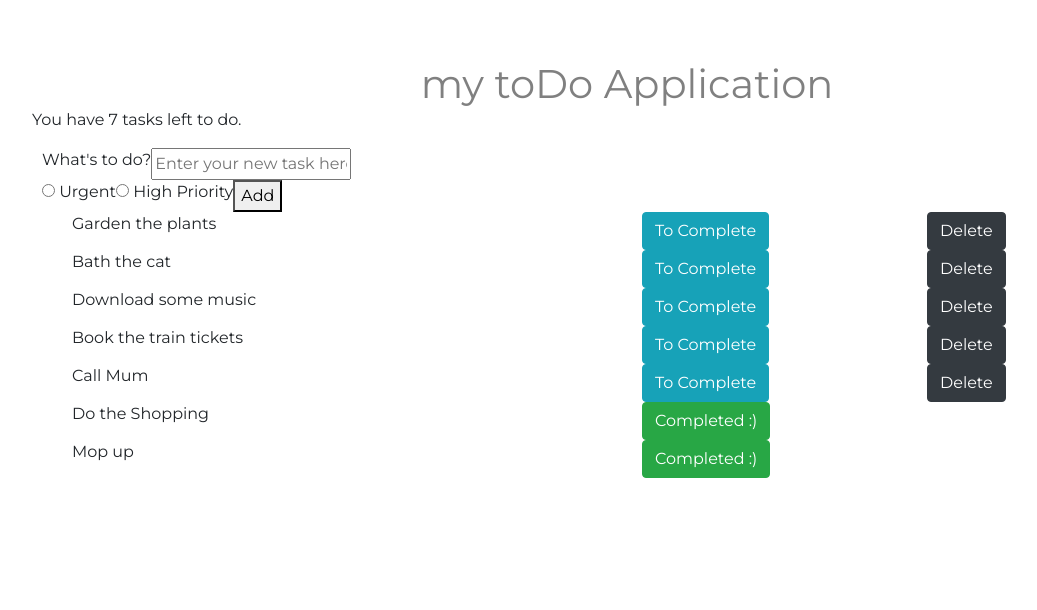
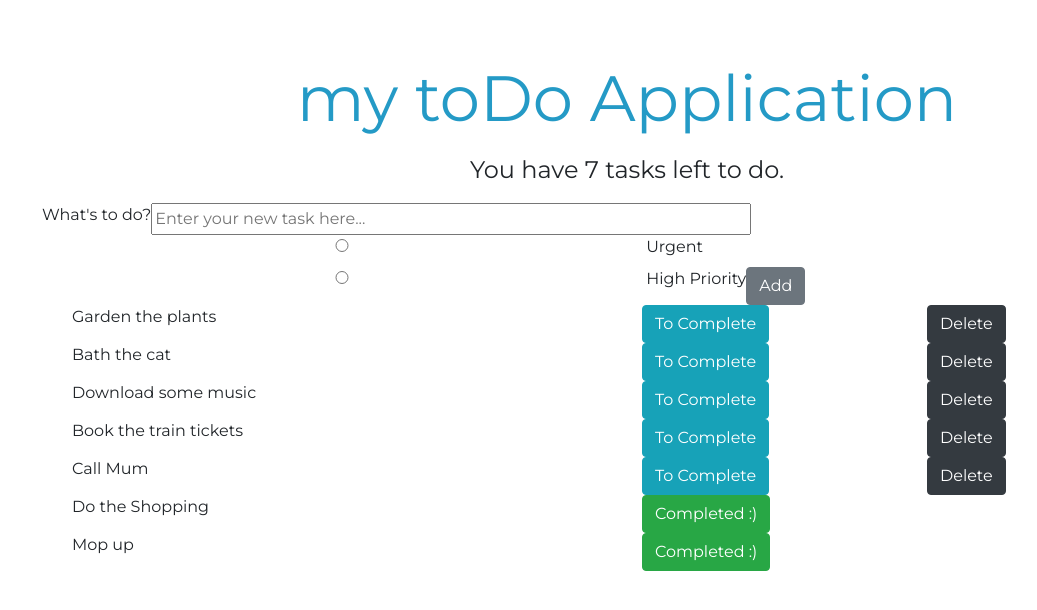
Before and after one commit to lucymulligan/todo-app-frontend, a React app: page / in a window 1280 px wide. Shown: the top 610 px of the page, without its empty margins (13-1050 px from the left). Built offline with nearby package versions, Linux system fonts and the light colour scheme.

Commit message:
Need to centralise input section

```diff
--- a/src/components/AddItem.js
+++ b/src/components/AddItem.js
@@ -1,4 +1,5 @@
 import React from "react";
+import './Additem.css';
 
 class addItem extends React.Component {
     state = {
@@ -23,15 +24,15 @@ class addItem extends React.Component {
 
     render() {
         return (
-            <div>
+            <div id="addTasks">
                 <div className="row">
                 <label htmlFor="inputNewToDo">What's to do?</label>
                 <input type="text" id="inputNewToDo" placeholder="Enter your new task here..." value = {this.state.text} onChange={this.handleChange}/>
                 </div>
-                <div className="row">
+                <div id="radioButtons" className="row">
                 <label htmlFor="urgent"><input id="Urgent" type="radio" name="urgent-important" /> Urgent </label>
                 <label htmlFor="important"><input id="important" type="radio" name="indoor-important" /> High Priority</label>
-                <button onClick={this.handleClick}>Add</button>
+                <button onClick={this.handleClick} class="btn btn-secondary">Add</button>
                 </div>
             </div>
         );
--- a/src/components/Additem.css
+++ b/src/components/Additem.css
@@ -1,3 +1,13 @@
 input {
-    width: 400px;
+    width: 600px;
 }
+
+.radioButtons {
+    align-content: center;
+    margin: auto
+}
+
+.addTasks {
+    align-content: center;
+    margin: auto
+}
--- a/src/components/Header.css
+++ b/src/components/Header.css
@@ -1,5 +1,6 @@
 .mainHeader {
-    color: grey;
-    font-weight: 600px;
-    margin: auto
+    color: #249AC6;
+    font-weight: 800px;
+    margin: auto;
+    font-size: 64px
 }
--- /dev/null
+++ b/src/components/TaskCounter.css
@@ -0,0 +1,5 @@
+p {
+    font-size: 24px;
+    margin: auto;
+    padding: 15px
+}
--- a/src/components/TaskCounter.js
+++ b/src/components/TaskCounter.js
@@ -1,4 +1,5 @@
 import React from 'react';
+import './TaskCounter.css';
 
 class TaskCounter extends React.Component {
 
```
